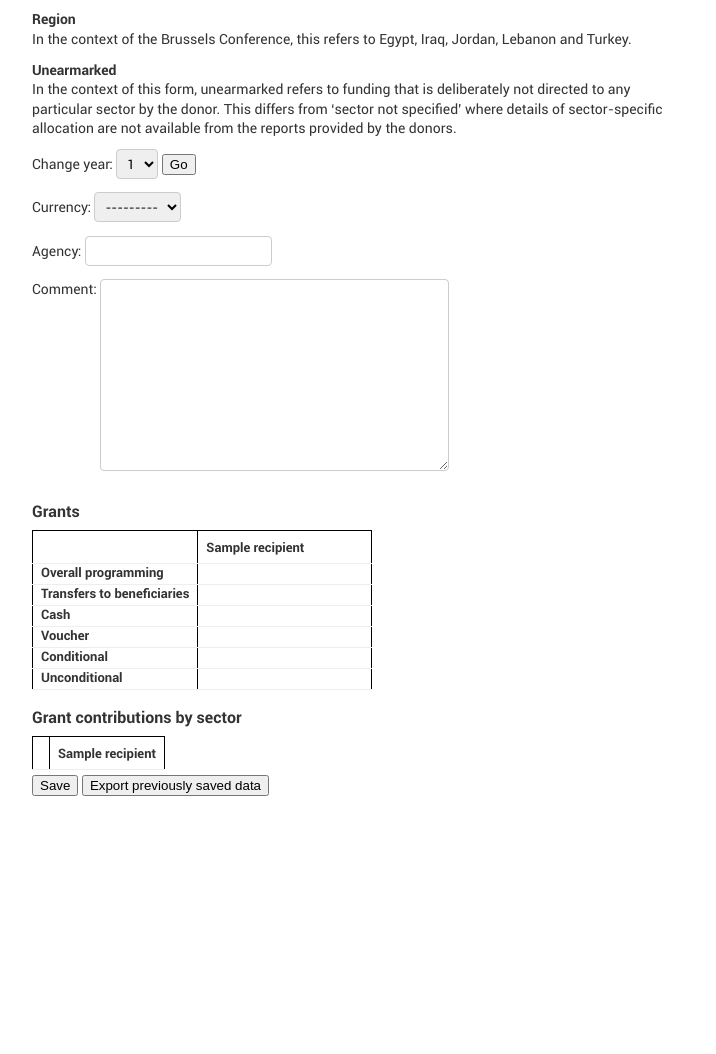
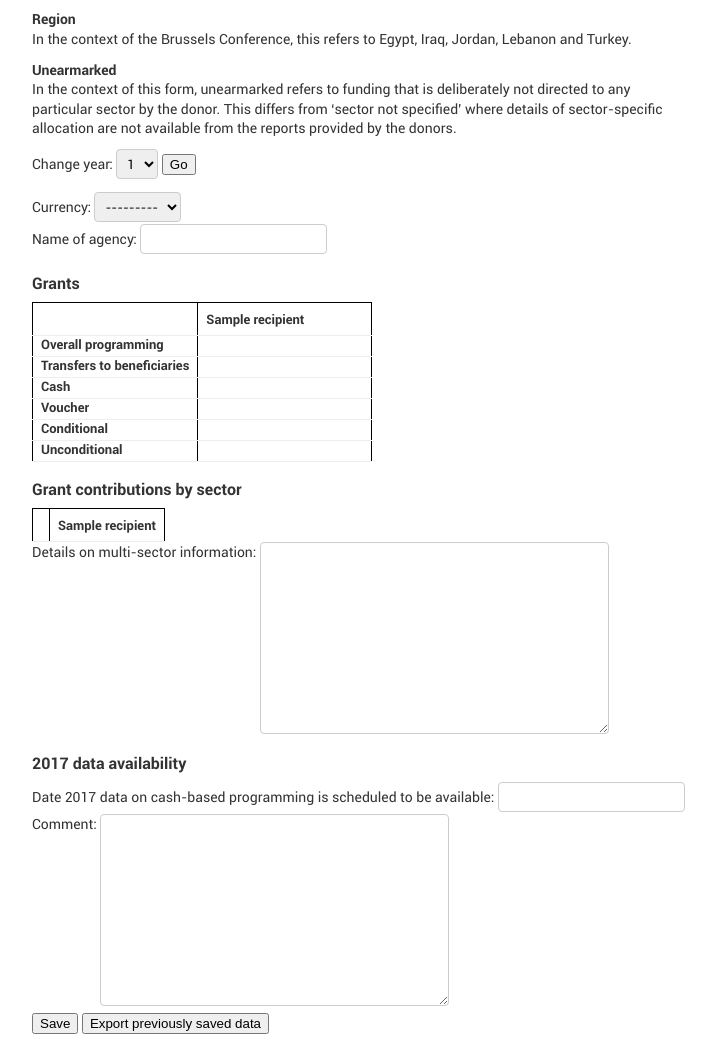
Before and after one commit to devinit/GHTS, a Django app: a page that uses ghts/templates/core/edit.html in a window 1280 px wide; the page is wider, and only the part inside the window is pictured. Shown: the part 1404-2458 px from the top of that part, without its empty margins (8-724 px from the left). Before the commit the page ends 2200 px from the top of that part, so only its background shows below. Run offline with Django 3.2, Linux system fonts and the light colour scheme; a user stored in the database is signed in; data comes from the database, SQL or seed files in the repository; tables that the repository leaves empty hold one stand-in row (values such as "Sample post"); lists and menus that the app fills with data are empty.

Commit message:
Manual form rendering and new model comments

```diff
--- a/core/forms.py
+++ b/core/forms.py
@@ -4,4 +4,4 @@
 class SpreadsheetForm(ModelForm):
     class Meta:
         model = Spreadsheet
-        fields = ('currency','agency','comment',)
+        fields = ('currency','agency','comment','multisector_comment','availability_date')
--- a/core/models.py
+++ b/core/models.py
@@ -76,6 +76,8 @@
     currency = models.ForeignKey(Currency)
     organisation = models.ForeignKey(Organisation)
     comment = models.TextField(null=True,blank=True)
+    multisector_comment = models.TextField(null=True,blank=True)
+    availability_date = models.DateField(null=True,blank=True)
 
     def get_absolute_url(self):
         return reverse("core.views.edit",args=[self.year.value])
--- a/ghts/templates/core/edit.html
+++ b/ghts/templates/core/edit.html
@@ -148,7 +148,16 @@
         });
     </script>
     <form method="POST" class="transaction-form">{% csrf_token %}
-        {{ form.as_p }}
+        <div class="fieldWrapper">
+            {{ form.currency.errors }}
+            <label for="{{ form.currency.id_for_label }}">Currency:</label>
+            {{ form.currency }}
+        </div>
+        <div class="fieldWrapper">
+            {{ form.agency.errors }}
+            <label for="{{ form.agency.id_for_label }}">Name of agency:</label>
+            {{ form.agency }}
+        </div>
     <div class="titleWrap">
         <h2>Grants</h2>
     </div>
@@ -187,6 +196,24 @@
         </tr>
     {% endfor %}
     </table>
+    <div class="fieldWrapper">
+        {{ form.multisector_comment.errors }}
+        <label for="{{ form.multisector_comment.id_for_label }}">Details on multi-sector information:</label>
+        {{ form.multisector_comment }}
+    </div>
+    <div class="titleWrap">
+        <h2>2017 data availability</h2>
+    </div>
+        <div class="fieldWrapper">
+            {{ form.availability_date.errors }}
+            <label for="{{ form.availability_date.id_for_label }}">Date 2017 data on cash-based programming is scheduled to be available:</label>
+            {{ form.availability_date }}
+        </div>
+        <div class="fieldWrapper">
+            {{ form.comment.errors }}
+            <label for="{{ form.comment.id_for_label }}">Comment:</label>
+            {{ form.comment }}
+        </div>
         {% for warning in warnings %}
             <p class="warning">{{warning}}</p>
         {% endfor %}
```
